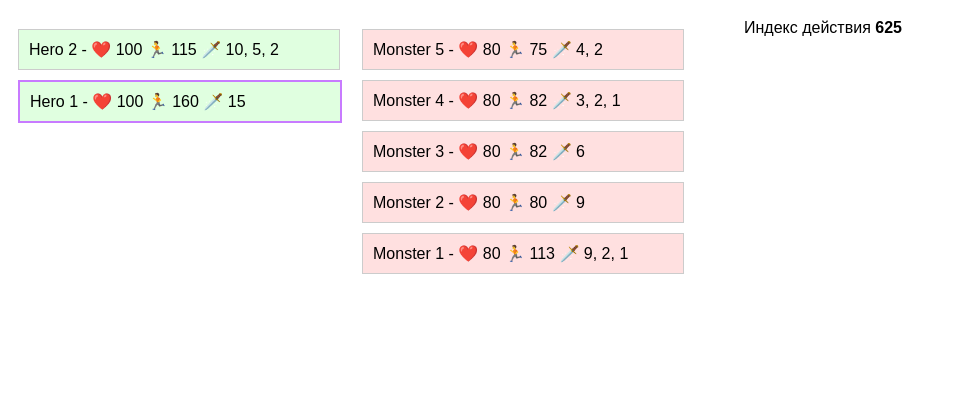
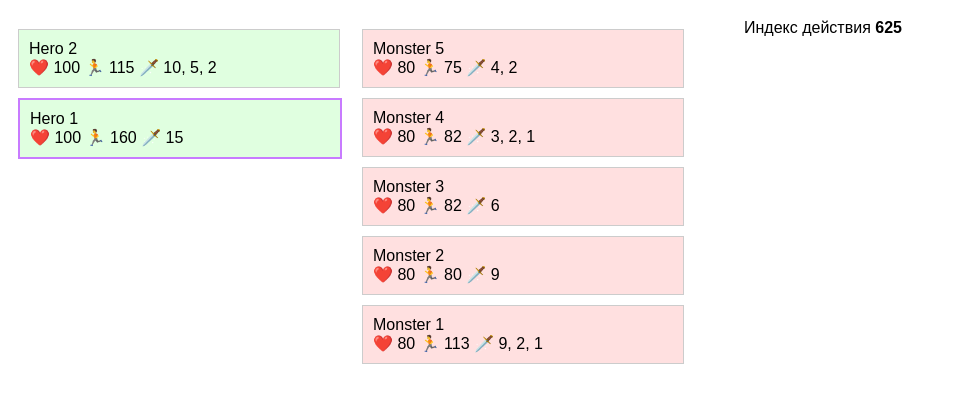
Before and after one commit to Wendor/ts-hsr, a website with bundled scripts: page public/index.html in a window 1280 px wide. Shown: the part 61-464 px from the top of the page, without its empty margins (0-957 px from the left). Built offline with nearby package versions, Linux system fonts and the light colour scheme.

Commit message:
some changes

```diff
--- a/public/index.html
+++ b/public/index.html
@@ -11,6 +11,11 @@
       .enemy { background-color: #ffe0e0; cursor: pointer; user-select: none;}
       .dead { background-color: #d3d3d3; color: #808080; }
       .current { border: 2px solid #c87bff; }
+      .attack-effect { animation: attackEffect 0.7s; }
+      @keyframes attackEffect {
+        0% { opacity: 0.5; }
+        100% { opacity: inherit; }
+      }
     </style>
 </head>
 <body>
--- a/src/battle.ts
+++ b/src/battle.ts
@@ -135,7 +135,7 @@ export class Battle {
       const targetButtons = document.querySelectorAll('.enemy');
       targetButtons.forEach(button => {
         button.addEventListener('click', () => {
-          const targetName = button.textContent?.split(' - ')[0];
+          const targetName = button.id;
           const target = this.getAliveTargets(character).find(c => c.name === targetName);
           resolve(target || null);
         });
--- a/src/character.ts
+++ b/src/character.ts
@@ -5,6 +5,7 @@ export class Character implements CharacterStats {
   health: number;
   attack: number[]; // at target, at neibours, at others
   speed: number;
+  attacked: boolean = false;
 
   constructor(name: string, health: number, attack: number[], speed: number) {
     this.name = name;
@@ -26,6 +27,12 @@ export class Character implements CharacterStats {
     if (this.health < 0) {
       this.health = 0;
     }
+    this.attacked = true;
+    setTimeout(() => this.attacked = false, 500);
+  }
+
+  isAttacked(): boolean {
+    return this.attacked;
   }
 
   isAlive(): boolean {
--- a/src/main.ts
+++ b/src/main.ts
@@ -26,18 +26,40 @@ export function updateBattlefield() {
 
   sortedHeroes.forEach(hero => {
     const heroDiv = document.createElement('div');
-    heroDiv.className = `character hero ${hero.isAlive() ? '' : 'dead'} ${battle.isCurrentCharacter(hero) ? 'current' : ''}`;
-    heroDiv.innerText = `${hero.name} - ❤️ ${hero.health} 🏃 ${hero.speed} 🗡️ ${hero.attack.join(', ')}`;
-    heroDiv.title = `Урон: Основная цель: ${hero.attack[0] || 0}, Соседи: ${hero.attack[1] || 0}, Остальные: ${hero.attack[2] || 0}`; // добавляем подробное описание урона
+    heroDiv.classList.add('character', 'hero');
+    if (!hero.isAlive()) heroDiv.classList.add('dead');
+    if (battle.isCurrentCharacter(hero)) heroDiv.classList.add('current');
+    if (hero.isAttacked()) heroDiv.classList.add('attack-effect');
+    heroDiv.innerText = `${hero.name}`;
+    heroDiv.title = `Урон: Основная цель: ${hero.attack[0] || 0}, Соседи: ${hero.attack[1] || 0}, Остальные: ${hero.attack[2] || 0}`;
+    const statusDiv = document.createElement('div');
+    statusDiv.classList.add('status');
+    statusDiv.innerHTML = `
+      <span>❤️ ${hero.health}</span>
+      <span>🏃 ${hero.speed}</span>
+      <span>🗡️ ${hero.attack.join(', ')}</span>
+    `;
+    heroDiv.appendChild(statusDiv);
     heroesDiv.appendChild(heroDiv);
   });
 
   sortedEnemies.forEach(enemy => {
     const enemyDiv = document.createElement('div');
-    enemyDiv.className = `character enemy ${enemy.isAlive() ? '' : 'dead'} ${battle.isCurrentCharacter(enemy) ? 'current' : ''}`;
-    enemyDiv.innerText = `${enemy.name} - ❤️ ${enemy.health} 🏃 ${enemy.speed} 🗡️ ${enemy.attack.join(', ')}`;
-    enemyDiv.title = `Урон: Основная цель: ${enemy.attack[0] || 0}, Соседи: ${enemy.attack[1] || 0}, Остальные: ${enemy.attack[2] || 0}`; // добавляем подробное описание урона
+    enemyDiv.classList.add('character', 'enemy');
+    if (!enemy.isAlive()) enemyDiv.classList.add('dead');
+    if (battle.isCurrentCharacter(enemy)) enemyDiv.classList.add('current');
+    if (enemy.isAttacked()) enemyDiv.classList.add('attack-effect');
+    enemyDiv.innerText = `${enemy.name}`;
+    enemyDiv.title = `Урон: Основная цель: ${enemy.attack[0] || 0}, Соседи: ${enemy.attack[1] || 0}, Остальные: ${enemy.attack[2] || 0}`;
     enemyDiv.id = enemy.name;
+    const statusDiv = document.createElement('div');
+    statusDiv.classList.add('status');
+    statusDiv.innerHTML = `
+      <span>❤️ ${enemy.health}</span>
+      <span>🏃 ${enemy.speed}</span>
+      <span>🗡️ ${enemy.attack.join(', ')}</span>
+    `;
+    enemyDiv.appendChild(statusDiv);
     enemiesDiv.appendChild(enemyDiv);
   });
 }
```
